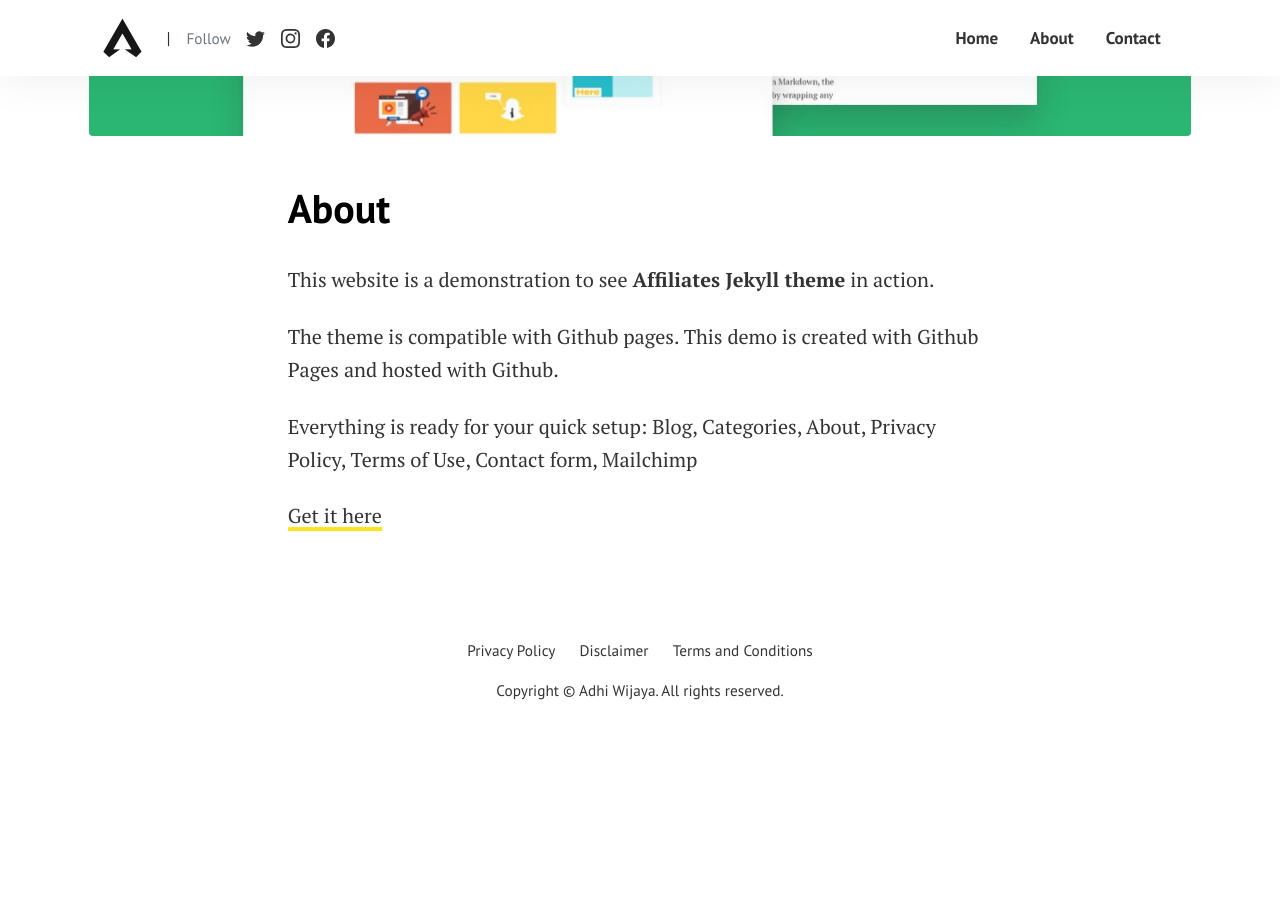
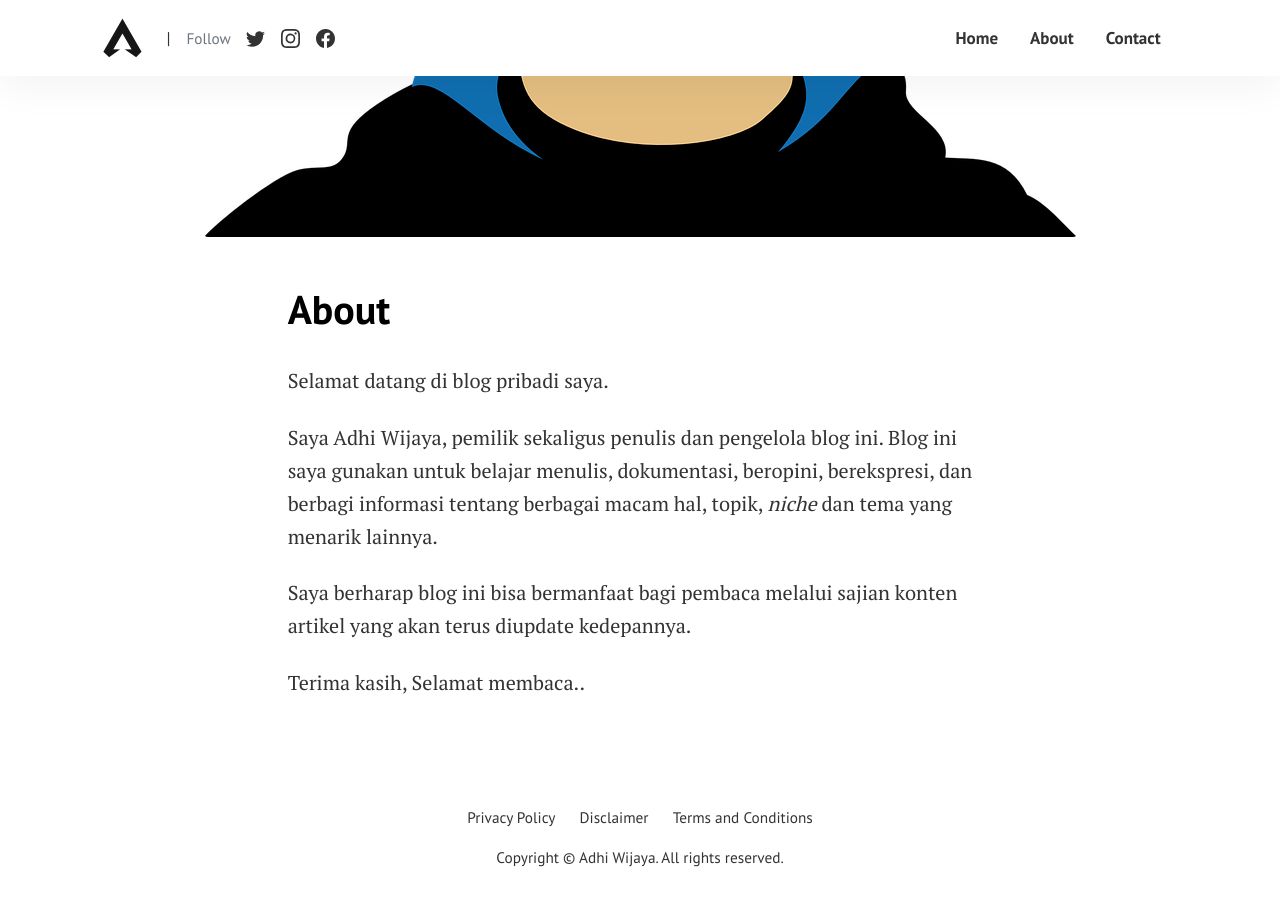
Before and after one commit to tamagoid/tamagoid.github.io, a Jekyll site: the page built from pages/about.md, in a window 1280 px wide and 900 px high, scrolled down 599 px. Built offline with Jekyll 4.4.1, drawn with Linux system fonts in a browser that asks for light colours; before the commit the page ends 1332 px from its top, so only the background shows below that.

Commit message:
Update about.md

```diff
--- a/pages/about.md
+++ b/pages/about.md
@@ -2,13 +2,13 @@
 layout: page
 title: About
 permalink: "/about/"
-image: assets/images/screenshot.png
+image: assets/images/admin.png
 ---
 
-This website is a demonstration to see **Affiliates Jekyll theme** in action.
+Selamat datang di blog pribadi saya.
 
-The theme is compatible with Github pages. This demo is created with Github Pages and hosted with Github.
+Saya Adhi Wijaya, pemilik sekaligus penulis dan pengelola blog ini. Blog ini saya gunakan untuk belajar menulis, dokumentasi, beropini, berekspresi, dan berbagi informasi tentang berbagai macam hal, topik, _niche_ dan tema yang menarik lainnya.
 
-Everything is ready for your quick setup: Blog, Categories, About, Privacy Policy, Terms of Use, Contact form, Mailchimp
+Saya berharap blog ini bisa bermanfaat bagi pembaca melalui sajian konten artikel yang akan terus diupdate kedepannya.
 
-[Get it here](https://bootstrapstarter.com/jekyll-theme-memoirs/)
+Terima kasih, Selamat membaca..
```
